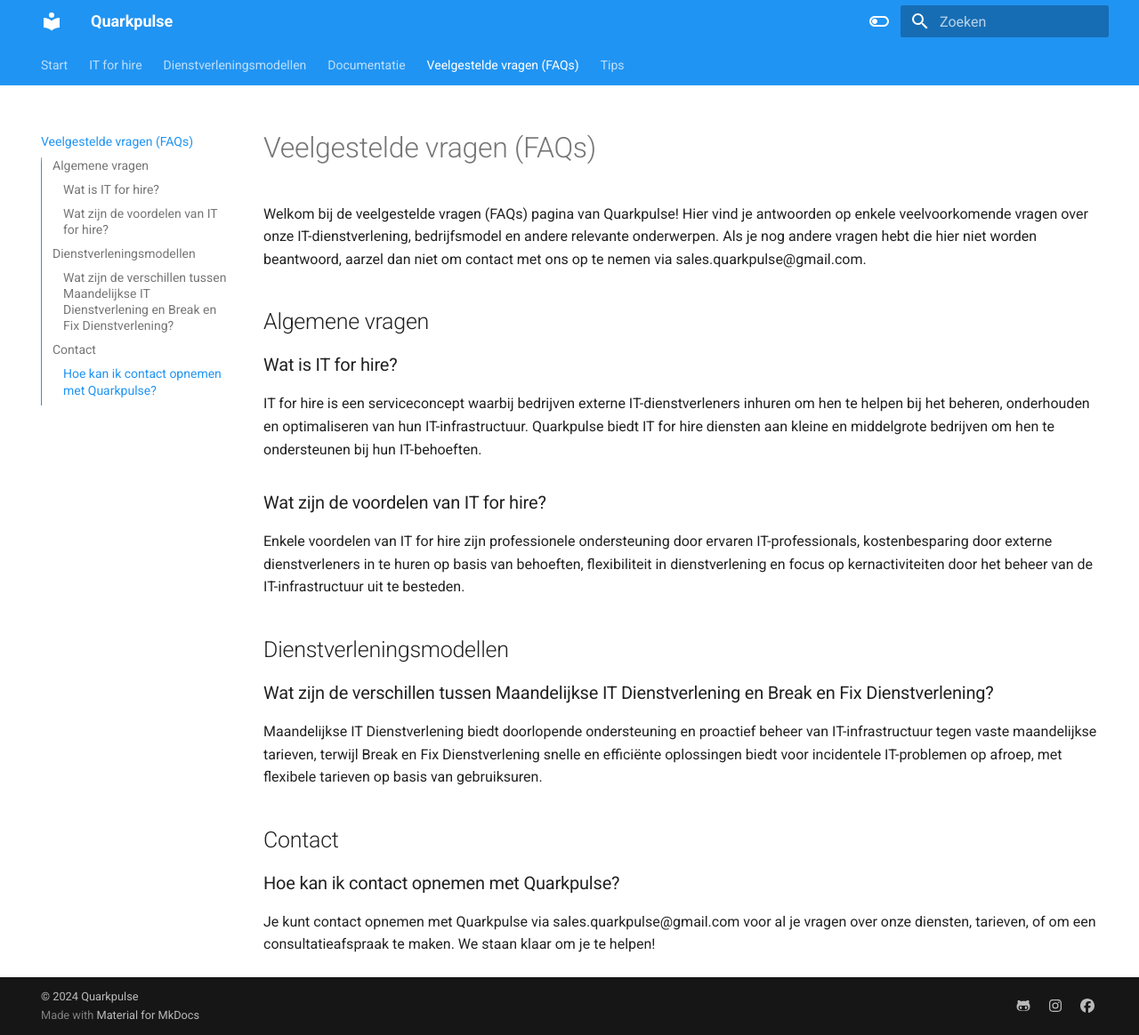
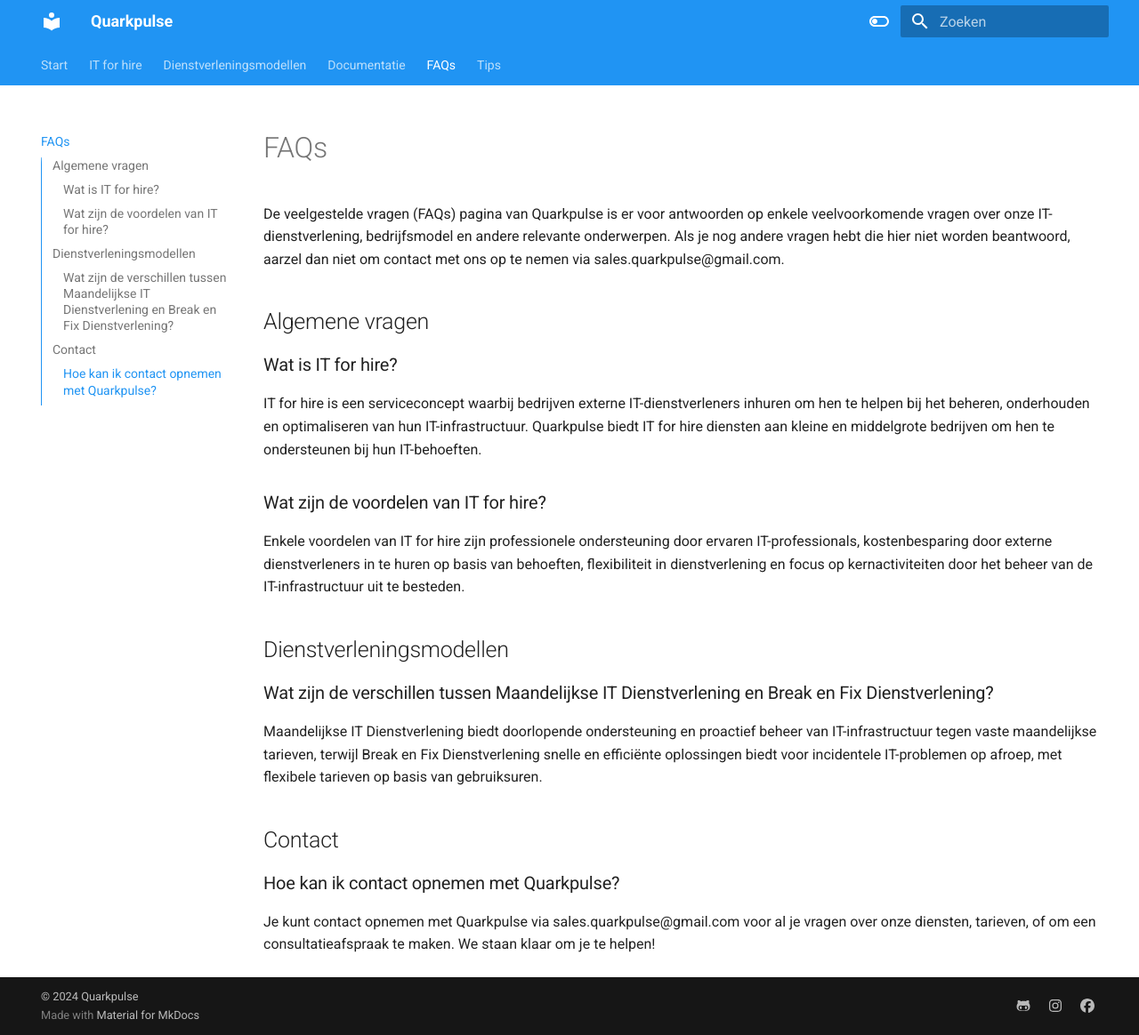
Before and after one commit to Quarkpulse/docs, an MkDocs documentation site: the page built from docs/04-faqs.md, in a window 1280 px wide and 1164 px high. Shown: the whole window at 89% size. Built offline with MkDocs 1.6.1 and Material for MkDocs 9.7.7, drawn with Linux system fonts in a browser that asks for light colours.

Commit message:
Update 04-faqs.md

```diff
--- a/docs/04-faqs.md
+++ b/docs/04-faqs.md
@@ -1,6 +1,6 @@
-# Veelgestelde vragen (FAQs)
+# FAQs
 
-Welkom bij de veelgestelde vragen (FAQs) pagina van Quarkpulse! Hier vind je antwoorden op enkele veelvoorkomende vragen over onze IT-dienstverlening, bedrijfsmodel en andere relevante onderwerpen. Als je nog andere vragen hebt die hier niet worden beantwoord, aarzel dan niet om contact met ons op te nemen via sales.quarkpulse@gmail.com.
+De veelgestelde vragen (FAQs) pagina van Quarkpulse is er voor antwoorden op enkele veelvoorkomende vragen over onze IT-dienstverlening, bedrijfsmodel en andere relevante onderwerpen. Als je nog andere vragen hebt die hier niet worden beantwoord, aarzel dan niet om contact met ons op te nemen via sales.quarkpulse@gmail.com.
 
 ## Algemene vragen
 
```
